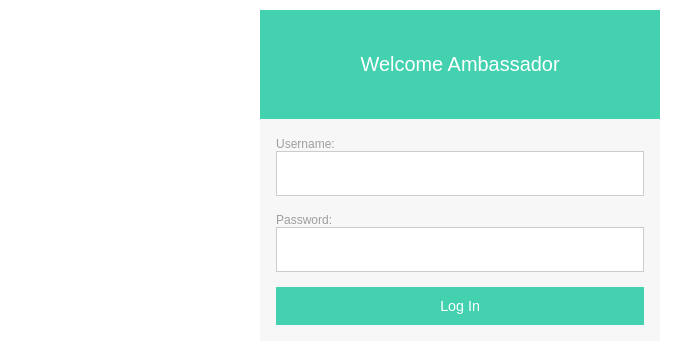
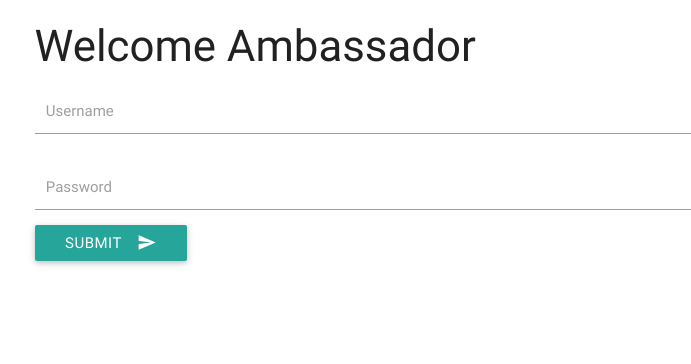
Before and after one commit to stanchanpsu/Isaac, a Django app: page / in a window 1280 px wide. Shown: the top 364 px of the page, without its empty margins (180-871 px from the left). Run offline with Django 3.2, Linux system fonts and the light colour scheme; some libraries are stand-ins or nearby versions.

Commit message:
messed with logo and login

```diff
--- a/events/models.py
+++ b/events/models.py
@@ -3,6 +3,10 @@ from django import forms
 from django.contrib.auth.models import User
 
 # Create your models here.
+
+class Event(models.Model):
+	date = models.DateField()
+	hours = models.DecimalField(max_digits=3,decimal_places=1)
 
 class OutreachTrip(models.Model):
 	school = models.CharField(max_length=30)
--- a/events/templates/events/event_detail.html
+++ b/events/templates/events/event_detail.html
@@ -1,5 +1,6 @@
 {% include 'header.html' %}
 
+<div class="container">
 <div class="card-panel purple accent-4 white-text center-align">
 <div class="container">
 <table >
@@ -50,7 +51,7 @@ EVENT REGISTER STATUS
 <div class="card-panel white-text purple accent-4 center-align">
 	<div class="container">
 		<table align='center'>
-				<h3>EAs registered for this event</h3>
+				<h3>Registered Engineering Ambassadors</h3>
 				<hr/>
 
 			{% for EA in EAs_registered %}
@@ -60,5 +61,5 @@ EVENT REGISTER STATUS
 		</table>
 	</div>
 </div>
-
+</div>
 {% include 'footer.html' %}
--- a/isaac/views.py
+++ b/isaac/views.py
@@ -5,15 +5,14 @@ from django.http import HttpResponse
 from django.contrib.auth.decorators import login_required
 
 def index(request):
-	stylesheet = 'auth/style.css'
+	# stylesheet = 'auth/style.css'
 
 	if request.user.is_authenticated():
-		title = 'Welcome to Isaac'
-		return render(request, 'index.html',{'stylesheet':stylesheet, 'title':title})
+		return redirect("/events")
 
 	else:
 		title = 'Isaac Login'
-		return render(request, 'login.html', {'stylesheet':stylesheet,'title':title,})
+		return render(request, 'login.html', {'title':title,})
 
 def logout_user(request):
 	logout(request)
--- a/static/overall.css
+++ b/static/overall.css
@@ -2,3 +2,7 @@ a { color: #bbdefb ;}
 a:hover {color: #e3f2fd;}
 
 hr {border: solid 1px white;}
+
+#logo {padding-left: 50px; font-size: 30px;}
+#logo:hover {color: white;}
+/*#logo:hover:before {content: 'Integrated Schedular and Ambassador Communicator';}*/
--- /dev/null
+++ b/static/overall.js
@@ -0,0 +1,19 @@
+$(document).ready(function(){
+
+    LogoExpand();
+
+    });
+
+function LogoExpand(){
+$("#logo").mouseenter(function(){
+    var small = '20px';
+
+
+    $(this).css({'font-size':small}).text('Integrated Schedular and Ambassador Communicator');
+    }).mouseleave(function(){
+
+    var big = '30px';
+    $(this).css({'font-size':big}).text('Isaac');
+
+    });
+}
--- a/templates/header.html
+++ b/templates/header.html
@@ -3,8 +3,9 @@
 <head>
 {% load staticfiles %}
 <!--JavaScript -->
-	<script src="{% static 'materialize/js/materialize.js' %}"></script>
 	<script src="https://ajax.googleapis.com/ajax/libs/jquery/2.1.3/jquery.min.js"></script>
+	<script src="{% static 'materialize/js/materialize.min.js' %}"></script>
+		<script src="{% static 'overall.js' %}"></script>
 
 <!--CSS -->
 	<link rel="stylesheet" type="text/css" href="{% static 'materialize/css/materialize.css' %}"/>
@@ -18,3 +19,21 @@
 </head>
 
 <body>
+
+{% if request.user.is_authenticated %}
+<div class="navbar-fixed">
+  <nav>
+    <div class="nav-wrapper blue">
+      <a id="logo" href="/" class="brand-logo">Isaac</a>
+      <ul id="nav-mobile" class="right hide-on-med-and-down">
+	    <li><a href = '{% url "events:list_events" %}'>Events</a></li>
+		<li><a href = '#'>Calendar</a></li>
+		<li><a href = '#'>Messages</a></li>
+		<li><a href = '#'>Groups</a></li>
+		<li><a href = '#'>Personal</a></li>
+		<li><a href = '{% url "logout" %}'>Logout</a></li>
+      </ul>
+    </div>
+  </nav>
+</div>
+{% endif %}
--- a/templates/login.html
+++ b/templates/login.html
@@ -1,14 +1,21 @@
 {% include 'header.html' %}
 
-	<form action="/login/" method="post" class="form-style">
+	<div class="container">
+		<h3>Welcome Ambassador</h3>
+	<form method="post" action='/login/'>
 		{% csrf_token %}
-		<h1>Welcome Ambassador</h1>
-		<label>Username:</label>
-		<input type="text" name="username" value=""/>
-		<br/>
-		<label>Password:</label>
-		<input type="password" name="password" value=""/>
-		<input type="submit" value="Log In"/>
+		<div class="input-field">
+          <input name="username" type="text" class="validate">
+          <label for="username">Username</label>
+        </div>
+        <div class="input-field">
+          <input name="password" type="password" class="validate">
+          <label for="password">Password</label>
+        </div>
+        <button class="btn waves-effect waves-light" type="submit" name="/login/">Submit
+    		<i class="mdi-content-send right"></i>
+  		</button>
 	</form>
+	</div>
 
 {% include 'footer.html' %}
```
Also changed, not shown: db.sqlite3, static/materialize/js/materialize.js, 2 other files.
